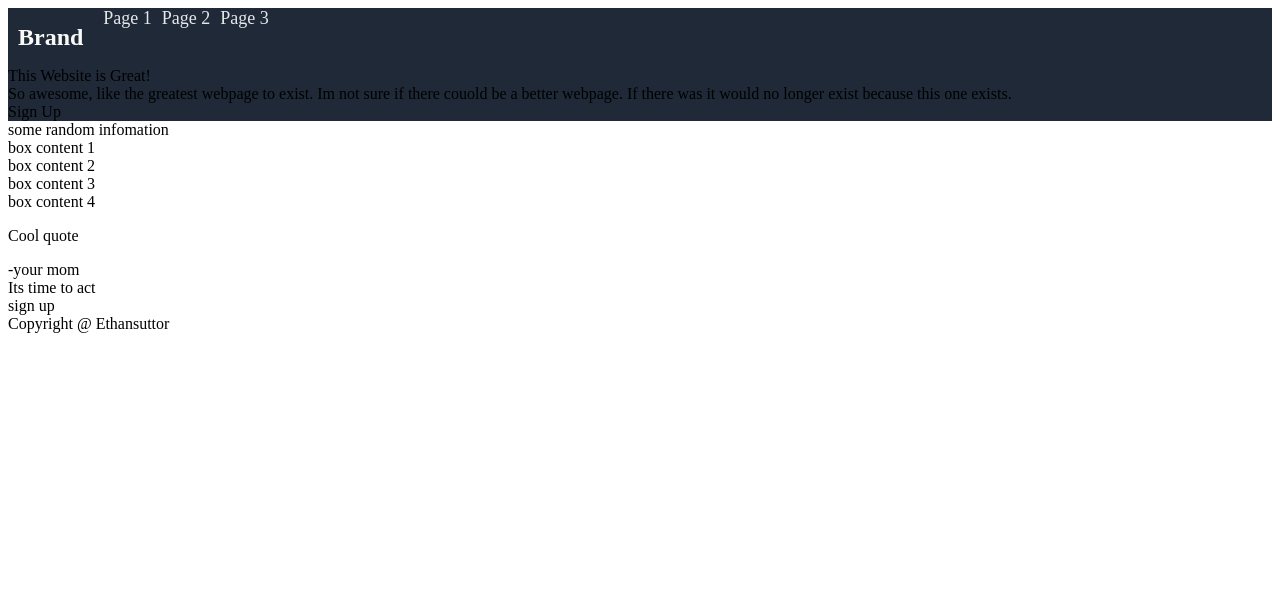
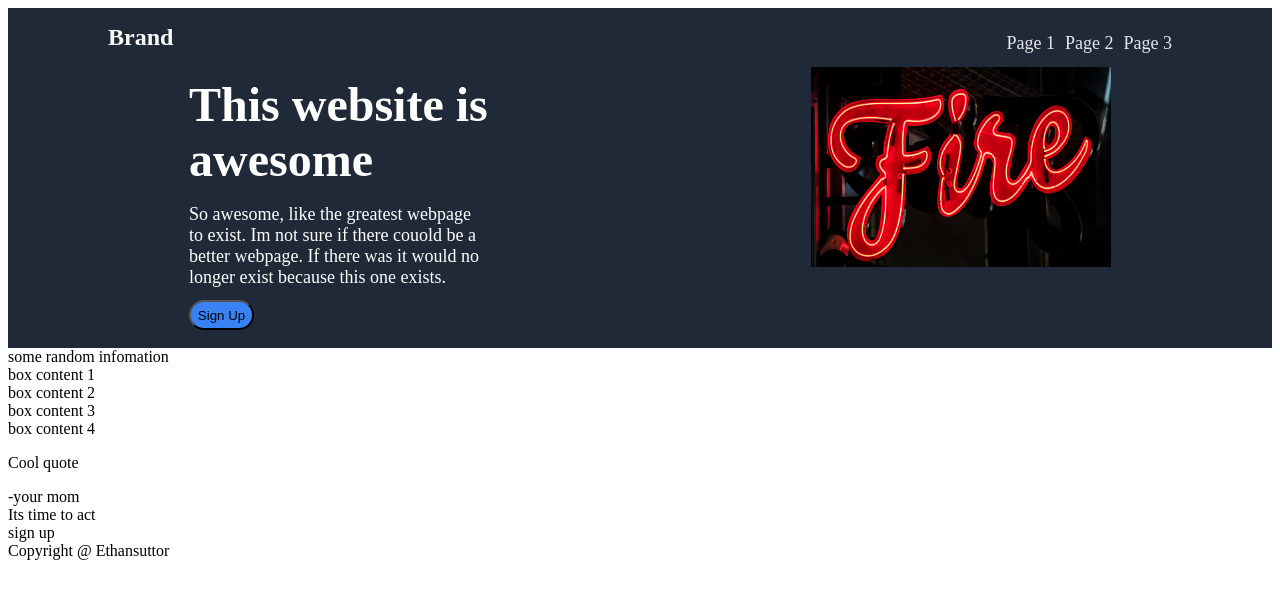
Before and after one commit to Ethansuttor/odin-landing-page, a plain HTML site: page index.html in a window 1280 px wide. Drawn offline with Linux system fonts and the light colour scheme.

Commit message:
figured out how to use flex boxes FIANLY

```diff
--- a/index.html
+++ b/index.html
@@ -8,20 +8,24 @@
     <link rel="stylesheet" href="style.css">
 </head>
 <body>
-   <div class="top">
-    <div class="header">
-    <h1 class="logo">Brand</h1>
-       <div class="links">
+    <div class="top">
+        <div class="header">
+        <h1 class="logo">Brand</h1>
+        <div class="links">
 
         <a href="#">Page 1</a>
         <a href="#">Page 2</a>
         <a href="#">Page 3</a>
             </div>
         </div>
-
-        <div>This Website is Great!</div>
-        <div> So awesome, like the greatest webpage to exist. Im not sure if there couold be a better webpage. If there was it would no longer exist because this one exists.</div>
-        <div>Sign Up</div>
+        <div class="mid">
+            <div class="left">
+                <h2 class="title">This website is awesome</h2>
+                <p class="write">So awesome, like the greatest webpage to exist. Im not sure if there couold be a better webpage. If there was it would no longer exist because this one exists.</p>
+                <button class="button">Sign Up </button>
+            </div>
+            <img class="pic"src="pexels-frank-cone-2235130.jpg" alt="logo">
+        </div>
     </div>
 
     <div>some random infomation</div>
--- a/style.css
+++ b/style.css
@@ -1,21 +1,21 @@
 .top {
     background-color: #1f2937;
-    /*display:flex ;*/
-
+    height: 340px;
 }
 
 .header {
-    padding-left: 10px;
-    align-content: center;
+    padding-left: 100px;
+
     display: flex;
     flex-direction: row;
+    justify-content: space-between;
 
 
 
 }
  a, .links{
     display: flex;
-    justify-content: flex-start;
+
     flex-direction: row;
     text-decoration:none ;
     color: #e5e7eb;
@@ -23,12 +23,75 @@
     margin-left: 10px;
 
 
+}
 
-}
+    .links {
+        margin-right: 100px;
+        margin-top: 25px;
+        justify-content: center;
+
+
+    }
+
+
+
  h1{
     font-size: 24px;
     color: #f9faf8;
-    display: flex;
-    align-content: left;
-    justify-content: end;
+    font-weight: bold;
  }
+
+
+ h2 {
+   font-size: 48px;
+   font-weight: bolder;
+   color: #fff;
+   margin: 0px;
+ }
+
+ .pic {
+   height: 200px;
+   width: 300px;
+
+   align-content: center;
+ }
+.button{
+   width: 65px;
+   background-color: #3882f6;
+   border-radius: 25px;
+   height: 30px;
+
+}
+
+
+.mid, .left {
+   display: flex;
+
+   margin: 0px 10px 0px
+}
+
+.left{
+   padding: 10px;
+   flex-wrap: wrap;
+   height: 300px;
+   width: 300px;
+   align-items: flex-start;
+}
+.mid {
+   display: flex;
+   justify-content: space-around;
+
+}
+
+.write{
+   margin: 0;
+   height: 50px;
+   color: #fff;
+   font-size: 18px;
+
+}
+
+.title{
+
+   margin-bottom: -30px;
+}
```
